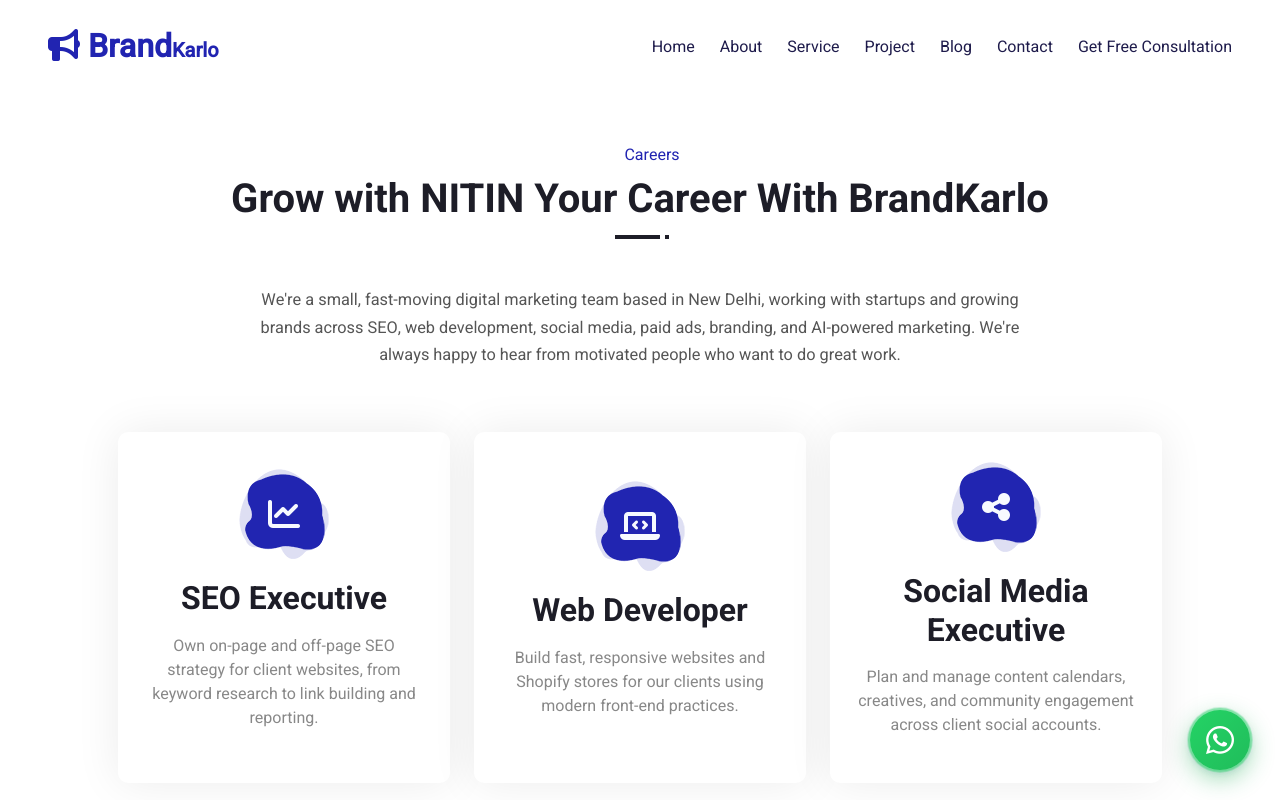
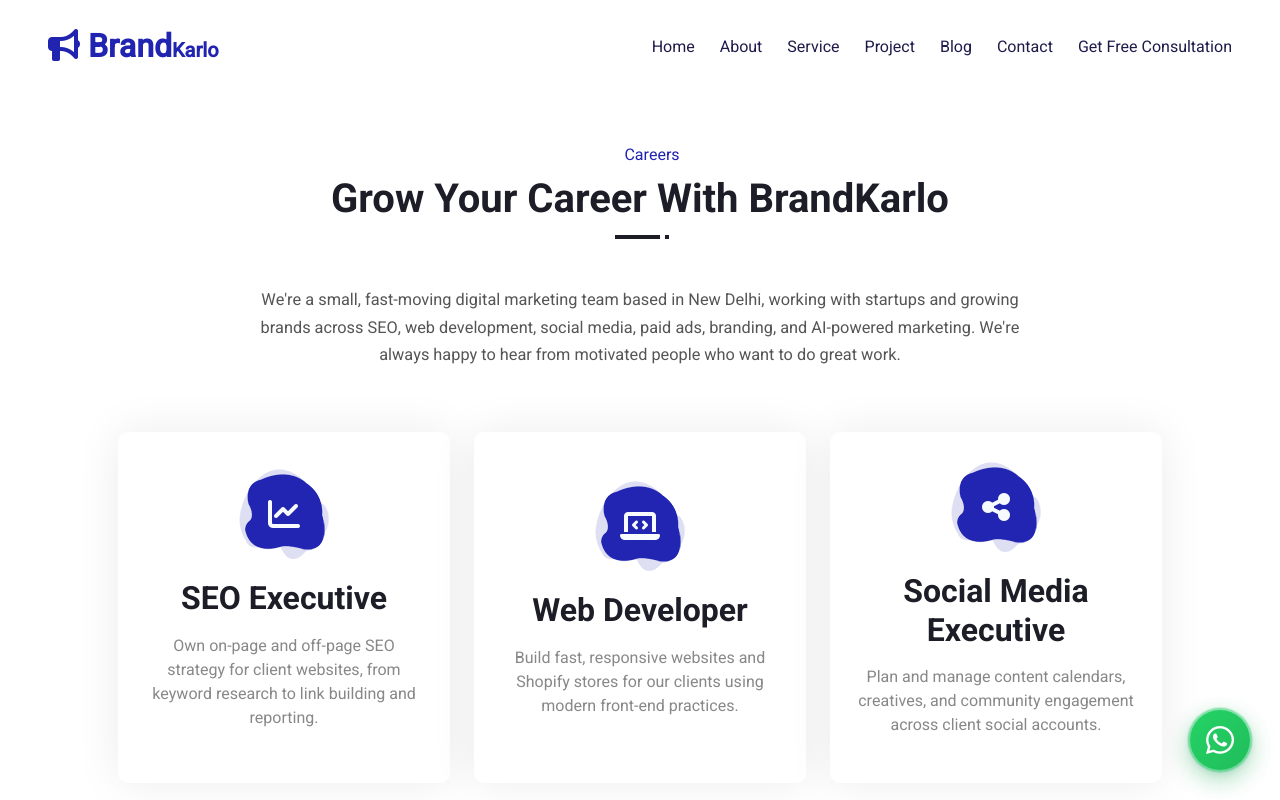
Before and after one commit to ns377792/brandkarlo-nextjs, a Next.js app: page /careers in a window 1280 px wide. Shown: the top 800 px of the page. Built offline with nearby package versions, Linux system fonts and the light colour scheme.

Commit message:
cant change carere page

```diff
--- a/app/careers/page.js
+++ b/app/careers/page.js
@@ -28,7 +28,7 @@ export default function Page() {
             <div className="container px-lg-5">
                 <div className="section-title position-relative text-center mb-5 pb-2 wow fadeInUp" data-wow-delay="0.1s">
                     <span className="section-kicker position-relative d-inline text-primary ps-4">Careers</span>
-                    <h1 className="mt-2">Grow with NITIN Your Career With BrandKarlo</h1>
+                    <h1 className="mt-2">Grow Your Career With BrandKarlo</h1>
                 </div>
 
                 <div className="row justify-content-center">
```
